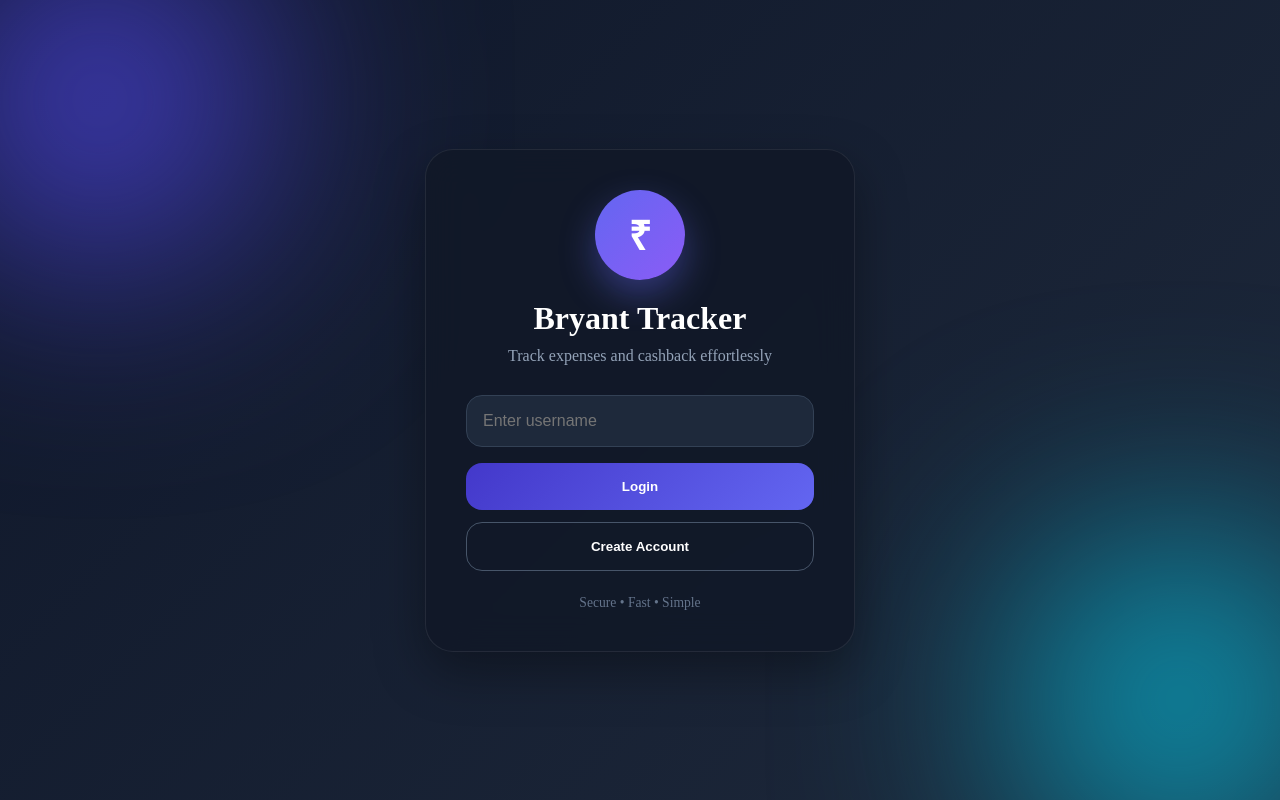
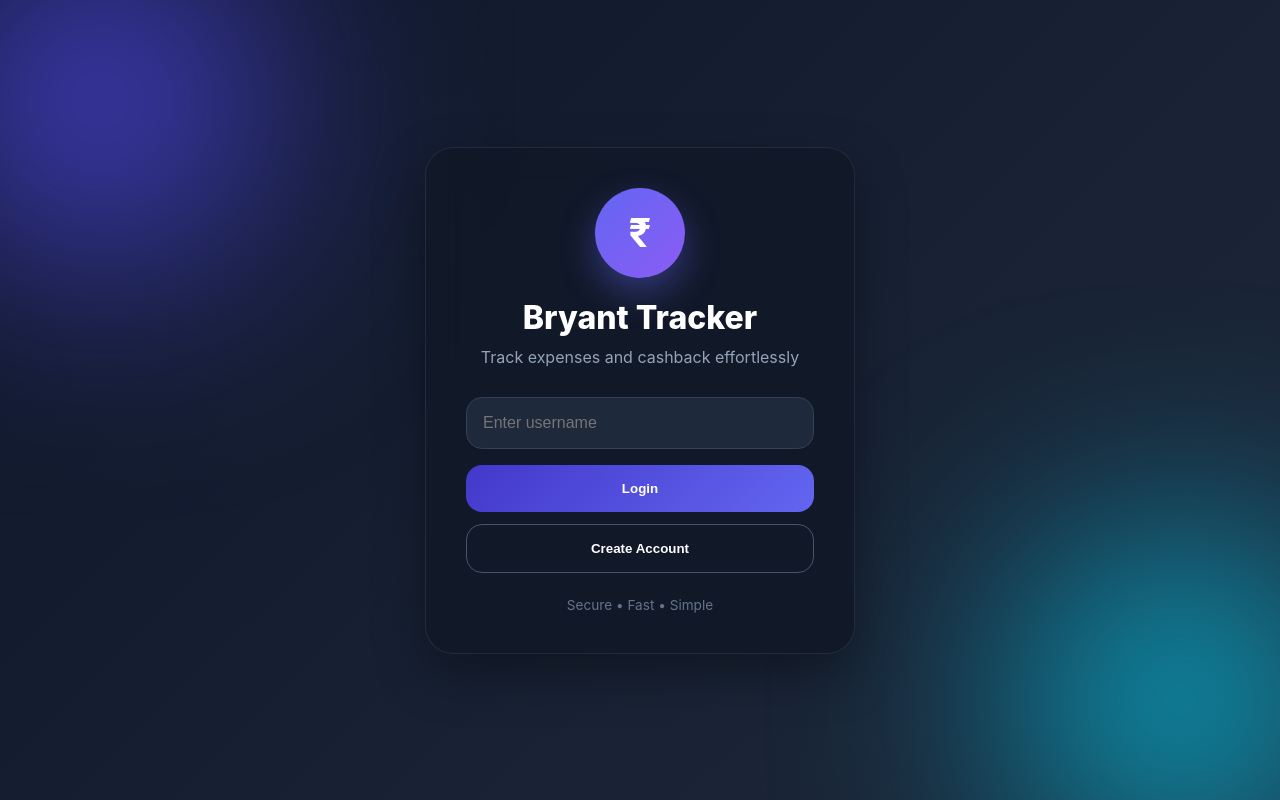
Before and after one commit to ayushsinha79/expence-frontend, a React (Vite) app: page / in a window 1280 px wide. Built offline with nearby package versions, Linux system fonts and the light colour scheme; no server answers.

Commit message:
Fixed font issue

```diff
--- a/src/index.css
+++ b/src/index.css
@@ -14,6 +14,13 @@ body {
   margin: 0;
   background: #0f172a;
   overflow-x: hidden;
+  font-family:
+    Inter,
+    system-ui,
+    -apple-system,
+    BlinkMacSystemFont,
+    "Segoe UI",
+    sans-serif;
 }
 
 .login-container,
```
